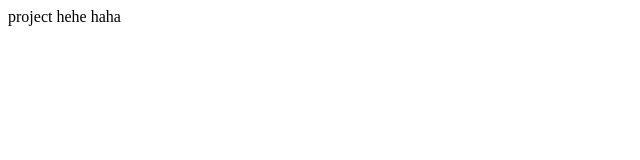
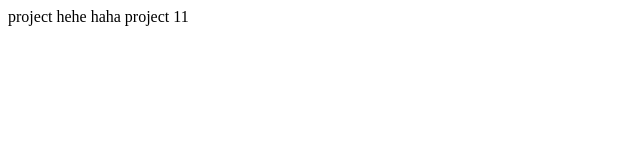
Before and after one commit to super-yuxinwei/demo, a plain HTML site: page src/project.html in a window 1280 px wide. Shown: the full height of the page, 0-640 px from the left. Drawn offline with Linux system fonts and the light colour scheme.

Commit message:
产品页面 修改01

```diff
--- a/src/project.html
+++ b/src/project.html
@@ -6,5 +6,6 @@
 </head>
 <body>
 project hehe  haha
+project 11
 </body>
 </html>
```
